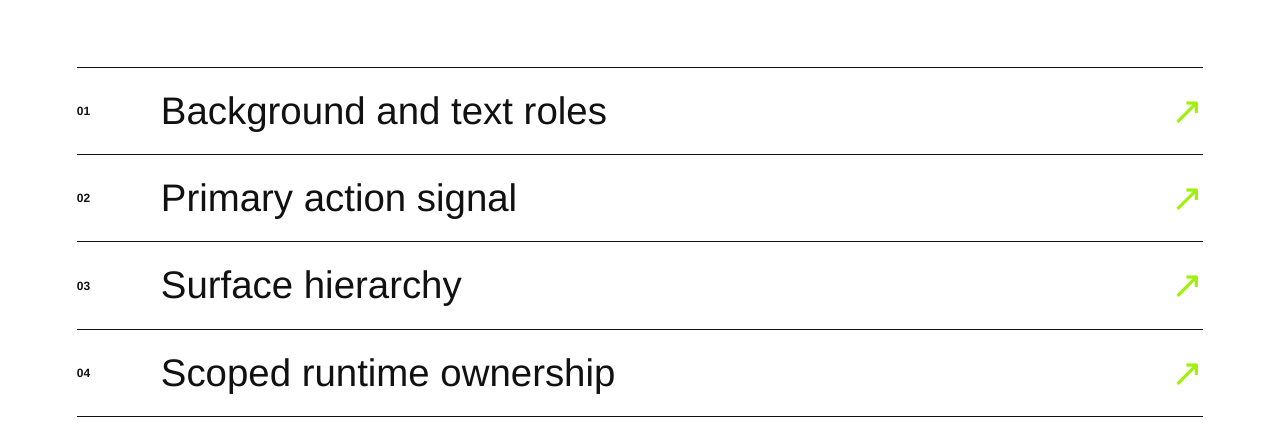
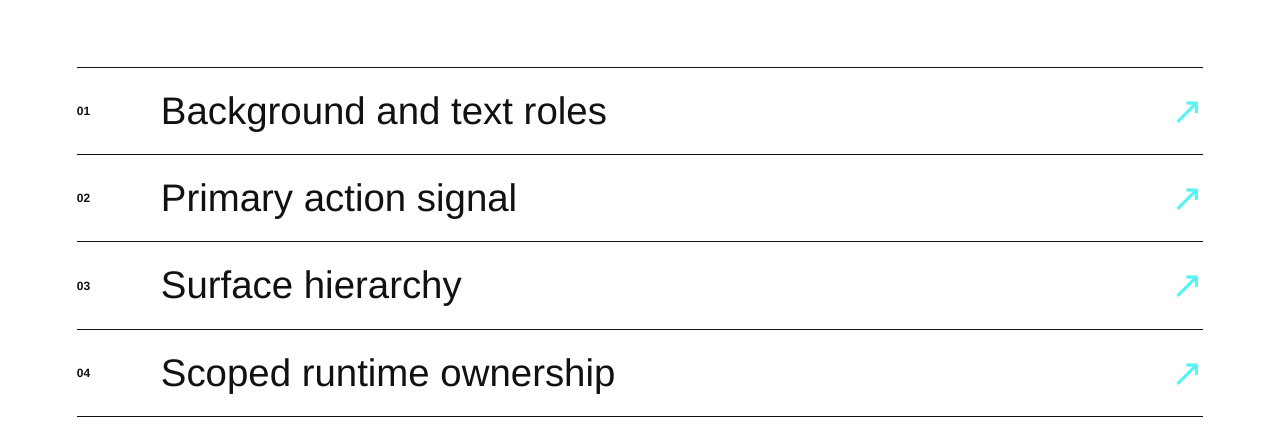
Before and after one commit to kimbaole-ekino/ekn-design-tokens-target, a website: page src/demos/block/index.html in a window 1280 px wide. Shown: the part 3295-3737 px from the top of the page. Drawn offline with Linux system fonts and the light colour scheme.

Commit message:
Update ekn-design-tokens-target design token artifacts

```diff
--- a/src/styles/tokens/ekn/css/creative-white.css
+++ b/src/styles/tokens/ekn/css/creative-white.css
@@ -4,7 +4,7 @@
 [data-color-scheme="creative-white"] {
   --color-background: #ffffff;
   --color-button-text: #ffffff;
-  --color-primary: #a0f109;
+  --color-primary: #57f4f2;
   --color-surface: #f3f4f6;
   --color-text: #111111;
 }
```
